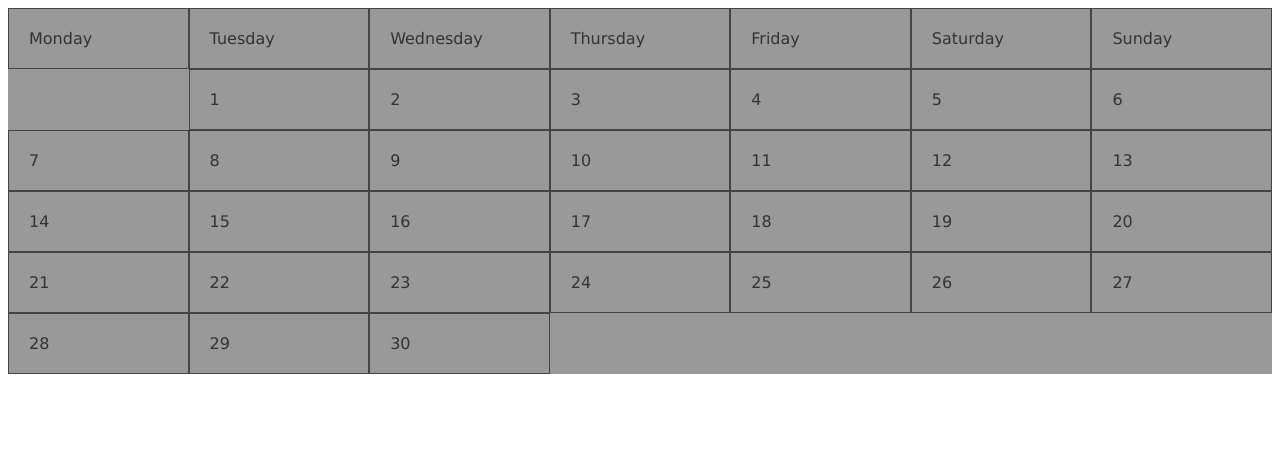
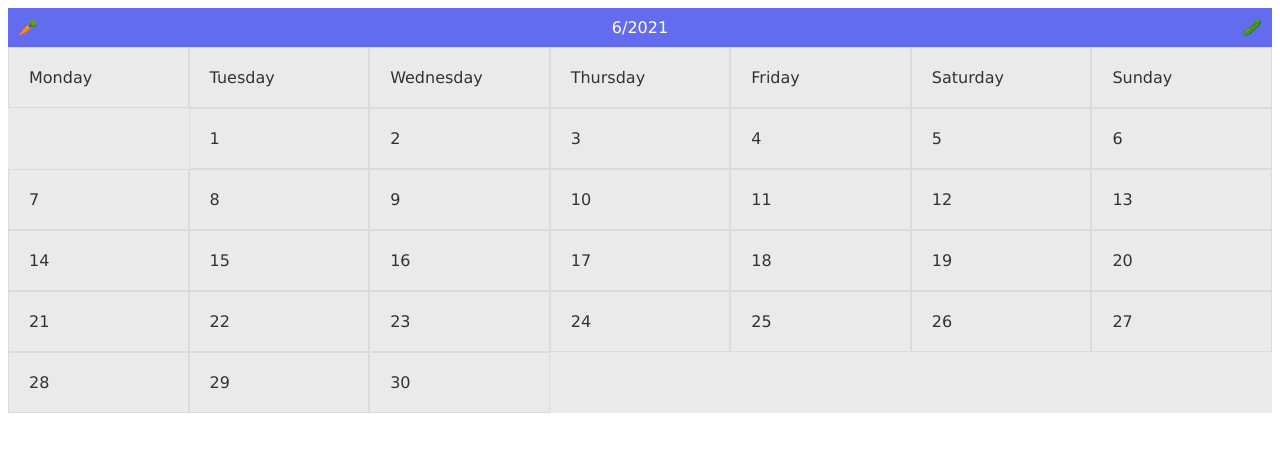
Before and after one commit to Erwin-J/event-calendar-svelte, a Svelte app: page / in a window 1280 px wide. Shown: the top 452 px of the page. Built offline with nearby package versions, Linux system fonts and the light colour scheme.

Commit message:
working calendar, swapping months

```diff
--- a/src/Calendar.svelte
+++ b/src/Calendar.svelte
@@ -1,37 +1,36 @@
 <script lang="ts">
-  import type { Day } from "./models/Day";
+  import { writable } from "svelte/store";
 
-  const currentDate: Date = new Date();
+  const selectedDate = new Date();
 
-  const weeks = getWeekAmount(
-    currentDate.getMonth() + 1,
-    currentDate.getFullYear()
+  const viewCurrentDate = writable(
+    `${selectedDate.getMonth() + 1}/${selectedDate.getFullYear()}`
   );
 
-  const daysInMonth = new Date(
-    currentDate.getFullYear(),
-    currentDate.getMonth() + 1,
-    0
-  ).getDate();
+  const daysInMonth = writable(
+    new Date(
+      selectedDate.getFullYear(),
+      selectedDate.getMonth() + 1,
+      0
+    ).getDate()
+  );
 
-  export const days: Day[] = [
-    { position: 0, name: `Monday` },
-    { position: 1, name: `Tuesday` },
-    { position: 2, name: `Wednesday` },
-    { position: 3, name: `Thursday` },
-    { position: 4, name: `Friday` },
-    { position: 5, name: `Saturday` },
-    { position: 6, name: `Sunday` },
+  export const days: string[] = [
+    `Monday`,
+    `Tuesday`,
+    `Wednesday`,
+    `Thursday`,
+    `Friday`,
+    `Saturday`,
+    `Sunday`,
   ];
 
   function startingPosition(dayIndex: number): string {
     const firstWeekDayOfTheMonth = new Date(
-      currentDate.getFullYear(),
-      currentDate.getMonth(),
+      selectedDate.getFullYear(),
+      selectedDate.getMonth(),
       1
     ).getDay();
-
-    console.log(firstWeekDayOfTheMonth);
 
     // In case of sunday, index 0
     if (firstWeekDayOfTheMonth === 0 && dayIndex === 1) {
@@ -45,23 +44,48 @@
     return "";
   }
 
-  function getWeekAmount(month: number, year: number): number {
-    var firstOfTheMonth = new Date(year, month - 1, 1);
-    var lastOfTheMonth = new Date(year, month, 0);
+  function SetDaysInMonth(): void {
+    daysInMonth.set(
+      new Date(
+        selectedDate.getFullYear(),
+        selectedDate.getMonth() + 1,
+        0
+      ).getDate()
+    );
+  }
 
-    var used = firstOfTheMonth.getDay() + lastOfTheMonth.getDate();
+  function nextMonth() {
+    selectedDate.setMonth(selectedDate.getMonth() + 1);
+    viewCurrentDate.set(
+      `${selectedDate.getMonth() + 1}/${selectedDate.getFullYear()}`
+    );
+    SetDaysInMonth();
+  }
 
-    return Math.ceil(used / 7);
+  function previousMonth() {
+    selectedDate.setMonth(selectedDate.getMonth() + -1);
+    viewCurrentDate.set(
+      `${selectedDate.getMonth() + 1}/${selectedDate.getFullYear()}`
+    );
+    SetDaysInMonth();
   }
 </script>
 
 <!-- style="grid-template-rows: repeat({weeks}, 1fr); -->
+<div id="calendar-info">
+  <div class="leftpicker" on:click={() => previousMonth()}>🥕</div>
+  <div class="currentMonthYear">
+    {$viewCurrentDate}
+  </div>
+  <div class="rightpicker" on:click={() => nextMonth()}>🥒</div>
+</div>
+
 <div id="calendar-container">
   {#each days as day}
-    <div class="day">{day.name}</div>
+    <div class="day">{day}</div>
   {/each}
 
-  {#each { length: daysInMonth } as _, dayIndex}
+  {#each { length: $daysInMonth } as _, dayIndex}
     <div class="day" style={startingPosition(dayIndex + 1)}>{dayIndex + 1}</div>
   {/each}
 </div>
@@ -71,12 +95,35 @@
     display: grid;
     grid-template-columns: repeat(7, 1fr);
 
-    background: #999;
+    background: #eaeaea;
     height: 100%;
   }
+  #calendar-info {
+    display: grid;
+    grid-template-columns: repeat(3, 1fr);
 
+    color: #ffffff;
+    background: rgb(99, 108, 238);
+    height: 100%;
+    padding: 10px;
+  }
+  .currentMonthYear {
+    text-align: center;
+  }
+  .leftpicker {
+    justify-self: start;
+  }
+  .leftpicker:hover {
+    cursor: pointer;
+  }
+  .rightpicker {
+    justify-self: end;
+  }
+  .rightpicker:hover {
+    cursor: pointer;
+  }
   .day {
-    border: 1px solid #444444;
     padding: 20px;
+    border: 1px solid #dbdbdb;
   }
 </style>
--- a/src/Days.svelte
+++ /dev/null
@@ -1,6 +0,0 @@
-<script lang="ts">
-  export let currentGridColumnPosition;
-  export let currentGridRowPosition;
-</script>
-
-{currentGridColumnPosition} - {currentGridRowPosition}
--- /dev/null
+++ b/src/calendar.store.ts
@@ -0,0 +1,3 @@
+import { writable } from "svelte/store";
+
+const currentDate = writable(new Date());
--- a/src/models/Day.ts
+++ /dev/null
@@ -1,4 +0,0 @@
-export interface Day {
-  position: number;
-  name: string;
-}
```
Also changed, not shown: src/utils/date.utils.ts (deleted, +0 -8 lines).
